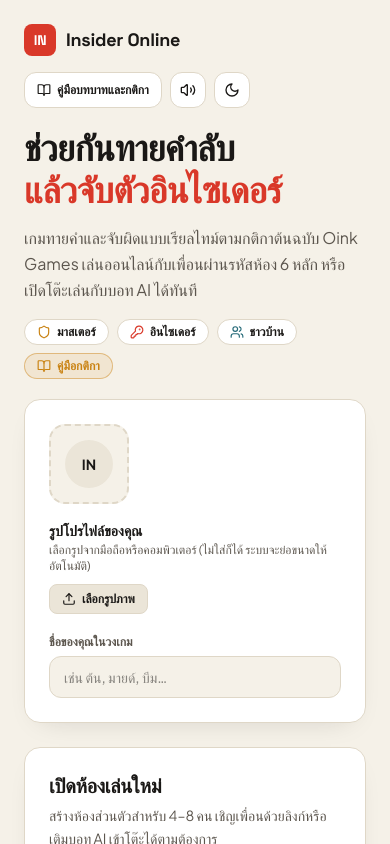
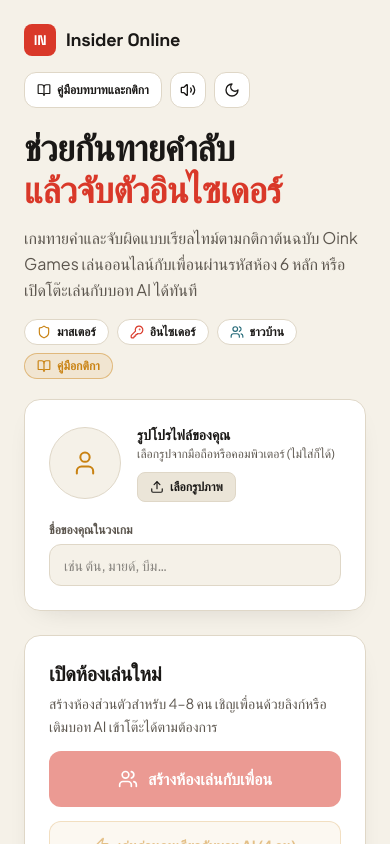
Before and after one commit to Limitbreakzz/Insider-game, a React (Vite) app: page / in a window 390 px wide. Shown: the top 844 px of the page. Built offline with nearby package versions, Linux system fonts and the light colour scheme; no server answers; a web font is replaced by a local one.

Commit message:
Match werewolf circular profile upload row layout on mobile and desktop

```diff
--- a/src/pages/HomePage.jsx
+++ b/src/pages/HomePage.jsx
@@ -1,4 +1,4 @@
-import { BookOpen, DoorOpen, KeyRound, RotateCcw, Shield, Trash2, Upload, Users, X, Zap, } from 'lucide-react';
+import { BookOpen, DoorOpen, KeyRound, RotateCcw, Shield, Trash2, Upload, User, Users, X, Zap, } from 'lucide-react';
 import { useEffect, useRef, useState } from 'react';
 import { PlayerAvatar } from '../components/PlayerAvatar';
 import { UtilityBar } from '../components/UtilityBar';
@@ -183,11 +183,27 @@ export function HomePage() {
           </div>
         </div>
 
-        {/* การ์ดตั้งโปรไฟล์: อัปโหลดรูป + ชื่อเล่น */}
+        {/* การ์ดตั้งโปรไฟล์: อัปโหลดรูป + ชื่อเล่น (สไตล์วงกลมข้างข้อความเหมือน Werewolf) */}
         <div className="tabletop-card animate-card-pop space-y-5 rounded-2xl p-6">
-          <div className="flex flex-col items-start gap-4 sm:flex-row sm:items-center">
-            <button type="button" onClick={() => fileInputRef.current?.click()} title="แตะเพื่อเลือกรูปโปรไฟล์" aria-label="เลือกรูปโปรไฟล์" className="group relative flex h-20 w-20 shrink-0 items-center justify-center overflow-hidden rounded-2xl border-2 border-dashed border-[var(--border-card)] bg-[var(--bg-table)] transition-colors hover:border-[var(--accent-insider)]">
-              {hasPhoto ? (<img src={avatar} width={80} height={80} alt="ตัวอย่างรูปโปรไฟล์ของคุณ" className="h-full w-full object-cover"/>) : (<PlayerAvatar name={playerName || 'IN'} size="lg"/>)}
+          <div className="flex items-center gap-4">
+            <button
+              type="button"
+              onClick={() => fileInputRef.current?.click()}
+              title="แตะเพื่อเลือกรูปโปรไฟล์"
+              aria-label="เลือกรูปโปรไฟล์"
+              className="group relative flex h-18 w-18 shrink-0 items-center justify-center overflow-hidden rounded-full border border-[var(--border-card)] bg-[var(--bg-table)] text-[var(--accent-master)] transition-colors hover:border-[var(--accent-insider)]"
+            >
+              {hasPhoto ? (
+                <img
+                  src={avatar}
+                  width={72}
+                  height={72}
+                  alt="ตัวอย่างรูปโปรไฟล์ของคุณ"
+                  className="h-full w-full object-cover"
+                />
+              ) : (
+                <User aria-hidden="true" className="h-7 w-7" strokeWidth={1.75} />
+              )}
               <span className="absolute inset-x-0 bottom-0 bg-black/55 py-0.5 text-center text-[10px] font-semibold text-white opacity-0 transition-opacity group-hover:opacity-100">
                 เปลี่ยนรูป
               </span>
@@ -196,22 +212,39 @@ export function HomePage() {
             <div className="min-w-0 flex-1">
               <div className="text-sm font-bold text-[var(--ink-primary)]">รูปโปรไฟล์ของคุณ</div>
               <p className="mt-0.5 text-xs text-[var(--ink-secondary)]">
-                เลือกรูปจากมือถือหรือคอมพิวเตอร์ (ไม่ใส่ก็ได้ ระบบจะย่อขนาดให้อัตโนมัติ)
+                เลือกรูปจากมือถือหรือคอมพิวเตอร์ (ไม่ใส่ก็ได้)
               </p>
               <div className="mt-2.5 flex flex-wrap items-center gap-2">
-                <button type="button" data-testid="btn-upload-avatar" onClick={() => fileInputRef.current?.click()} className="inline-flex items-center gap-1.5 rounded-lg border border-[var(--border-card)] bg-[var(--bg-subtle)] px-3 py-1.5 text-xs font-semibold transition-colors hover:bg-[var(--border-card)]/60">
-                  <Upload aria-hidden="true" className="h-3.5 w-3.5"/>
+                <button
+                  type="button"
+                  data-testid="btn-upload-avatar"
+                  onClick={() => fileInputRef.current?.click()}
+                  className="inline-flex items-center gap-1.5 rounded-lg border border-[var(--border-card)] bg-[var(--bg-subtle)] px-3 py-1.5 text-xs font-semibold transition-colors hover:bg-[var(--border-card)]/60"
+                >
+                  <Upload aria-hidden="true" className="h-3.5 w-3.5" />
                   {hasPhoto ? 'เปลี่ยนรูป' : 'เลือกรูปภาพ'}
                 </button>
-                {hasPhoto && (<button type="button" onClick={() => {
-                setAvatar('');
-                persistProfile(playerName, '');
-            }} className="inline-flex items-center gap-1 rounded-lg px-2.5 py-1.5 text-xs font-semibold text-red-600 transition-colors hover:bg-red-500/10 dark:text-red-400">
-                    <Trash2 aria-hidden="true" className="h-3.5 w-3.5"/>
+                {hasPhoto && (
+                  <button
+                    type="button"
+                    onClick={() => {
+                      setAvatar('');
+                      persistProfile(playerName, '');
+                    }}
+                    className="inline-flex items-center gap-1 rounded-lg px-2.5 py-1.5 text-xs font-semibold text-red-600 transition-colors hover:bg-red-500/10 dark:text-red-400"
+                  >
+                    <Trash2 aria-hidden="true" className="h-3.5 w-3.5" />
                     ลบรูป
-                  </button>)}
+                  </button>
+                )}
               </div>
-              <input ref={fileInputRef} type="file" accept="image/*" className="hidden" onChange={(e) => void handleFileChange(e)}/>
+              <input
+                ref={fileInputRef}
+                type="file"
+                accept="image/*"
+                className="hidden"
+                onChange={(e) => void handleFileChange(e)}
+              />
             </div>
           </div>
 
```
